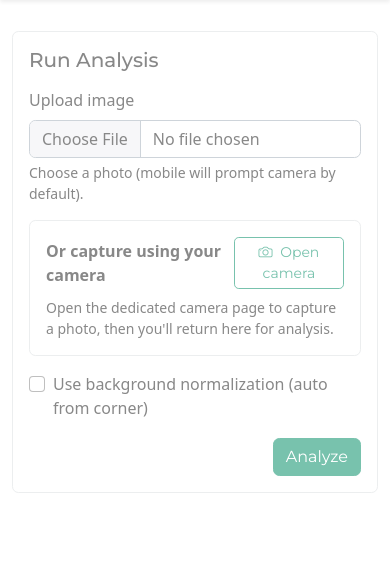
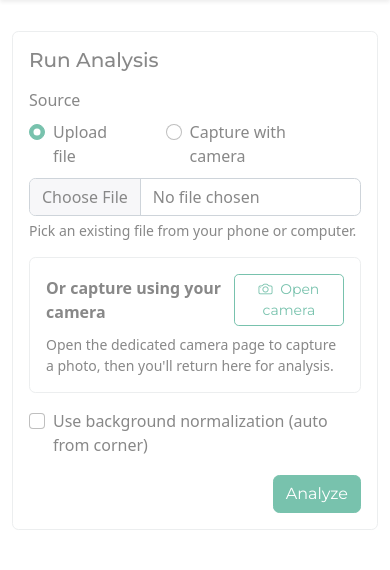
Before and after one commit to e-muzi/bioap-flask, a Flask app: page /analysis in a window 390 px wide. Shown: the part 57-627 px from the top of the page. Run offline with Flask 3, Linux system fonts and the light colour scheme; parts of the project's set-up code (start-up, migrations or seed data) failed here and were passed over; some libraries are stand-ins or nearby versions.

Commit message:
feat: increased file source diversity on both PC & phone side for analysis page

```diff
--- a/templates/analysis.html
+++ b/templates/analysis.html
@@ -6,9 +6,25 @@
       <h5 class="card-title mb-3">Run Analysis</h5>
       <form method="post" action="{{ url_for('analysis_preview') }}" enctype="multipart/form-data" class="row g-3" id="analysis-form">
         <div class="col-12 col-lg-4">
-          <label class="form-label">Upload image</label>
-          <input type="file" class="form-control" name="image" accept="image/*" capture="environment">
-          <div class="form-text">Choose a photo (mobile will prompt camera by default).</div>
+          <label class="form-label">Source</label>
+          <div class="d-flex align-items-center gap-3">
+            <div class="form-check form-check-inline">
+              <input class="form-check-input" type="radio" name="source_choice" id="source-upload" value="upload" checked>
+              <label class="form-check-label" for="source-upload">Upload file</label>
+            </div>
+            <div class="form-check form-check-inline">
+              <input class="form-check-input" type="radio" name="source_choice" id="source-camera" value="camera">
+              <label class="form-check-label" for="source-camera">Capture with camera</label>
+            </div>
+          </div>
+          <div id="upload-group" class="mt-2">
+            <input type="file" class="form-control" id="file-upload" name="image" accept="image/*,.jpg,.jpeg,.png,.webp,.heic,.heif,.bmp,.tif,.tiff">
+            <div class="form-text">Pick an existing file from your phone or computer.</div>
+          </div>
+          <div id="camera-group" class="mt-2 d-none">
+            <input type="file" class="form-control" id="file-camera" accept="image/*" capture="environment">
+            <div class="form-text">Open your device camera to take a photo.</div>
+          </div>
         </div>
         <div class="col-12 col-lg-8">
           <div class="border rounded p-3">
@@ -243,4 +259,37 @@
   <script>
     (function() {})();
   </script>
+  <script>
+    (function() {
+      const uploadRadio = document.getElementById('source-upload');
+      const cameraRadio = document.getElementById('source-camera');
+      const uploadGroup = document.getElementById('upload-group');
+      const cameraGroup = document.getElementById('camera-group');
+      const uploadInput = document.getElementById('file-upload');
+      const cameraInput = document.getElementById('file-camera');
+      const form = document.getElementById('analysis-form');
+      if (!uploadRadio || !cameraRadio || !uploadGroup || !cameraGroup || !uploadInput || !cameraInput || !form) return;
+      function selectUpload() {
+        uploadGroup.classList.remove('d-none');
+        cameraGroup.classList.add('d-none');
+        uploadInput.setAttribute('name', 'image');
+        cameraInput.removeAttribute('name');
+        cameraInput.value = '';
+      }
+      function selectCamera() {
+        cameraGroup.classList.remove('d-none');
+        uploadGroup.classList.add('d-none');
+        cameraInput.setAttribute('name', 'image');
+        uploadInput.removeAttribute('name');
+        uploadInput.value = '';
+      }
+      function applySelection() {
+        if (cameraRadio.checked) selectCamera(); else selectUpload();
+      }
+      uploadRadio.addEventListener('change', applySelection);
+      cameraRadio.addEventListener('change', applySelection);
+      form.addEventListener('submit', applySelection);
+      applySelection();
+    })();
+  </script>
 {% endblock %}
```
